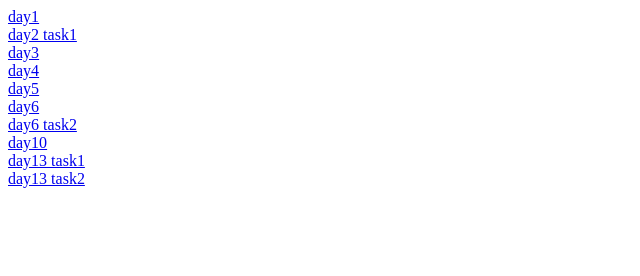
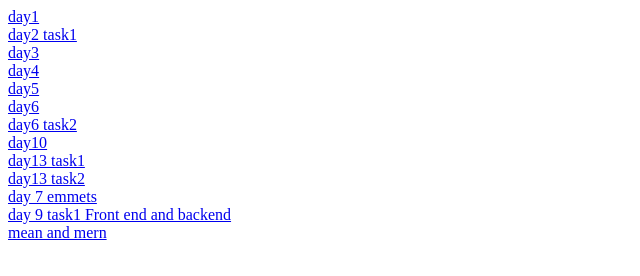
Before and after one commit to Pravallika-Narla/daywise-tasks, a plain HTML site: page index.html in a window 1280 px wide. Shown: the whole page, without its empty margins (0-640 px from the left). Drawn offline with Linux system fonts and the light colour scheme.

Commit message:
Update index.html

```diff
--- a/index.html
+++ b/index.html
@@ -18,6 +18,10 @@
     <a href="day10.html">day10</a><br>
     <a href="day13 iframes task1.html">day13 task1</a><br>
     <a href="day13 restaurant using iframes task2.html">day13 task2</a><br>
+    <a href="day7.html">day 7 emmets</a><br>
+    <a href="day9 task1.html">day 9 task1 Front end and backend</a><br>
+    <a href="day9 task2.html">mean and mern</a><br>
+
 
 </body>
 </html>
```
